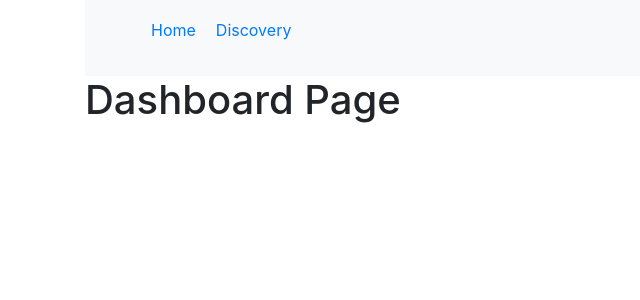
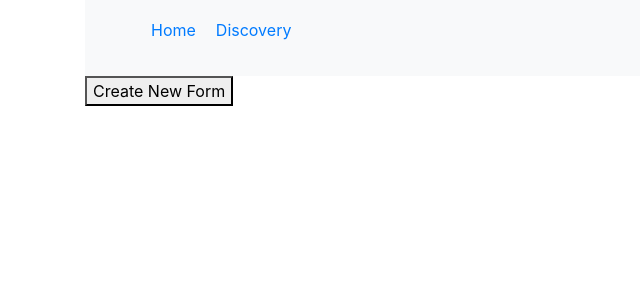
Before and after one commit to khmy2010/YouForm, a React (Create React App) app in the folder client/: page /app/dashboard in a window 1280 px wide. Shown: the top 300 px of the page, without its empty margins (0-640 px from the left). Built offline with nearby package versions, Linux system fonts and the light colour scheme; no server answers.

Commit message:
create new form button

```diff
--- a/client/src/containers/App.js
+++ b/client/src/containers/App.js
@@ -4,9 +4,9 @@ import { connect } from 'react-redux';
 
 import * as authActions from '../actions/auth';
 import Header from '../components/Header/Header';
+import Dash from './Dash';
 
 const Landing = () => <h1>Landing Page</h1>;
-const Dashboard = () => <h1>Dashboard Page</h1>;
 const Discovery = () => <h1>Discovery Page</h1>;
 
 class App extends Component {
@@ -21,7 +21,7 @@ class App extends Component {
                     <Header auth={this.props.auth} />
                     <Route path="/" exact component={Landing} />
                     <Route path="/discovery" exact component={Discovery} />
-                    <Route path="/app/dashboard" exact component={Dashboard} />
+                    <Route path="/app/dashboard" exact component={Dash} />
                 </div>
             </BrowserRouter>
         );
--- /dev/null
+++ b/client/src/containers/Dash.js
@@ -0,0 +1,16 @@
+import React, { Component } from 'react';
+import { connect } from 'react-redux';
+
+class Dash extends Component {
+    render() {
+        return (
+            <div>
+                <button>Create New Form</button>
+            </div>
+        );
+    }
+}
+
+const mapStateToProps = state => {};
+
+export default connect(mapStateToProps, null)(Dash);
```
